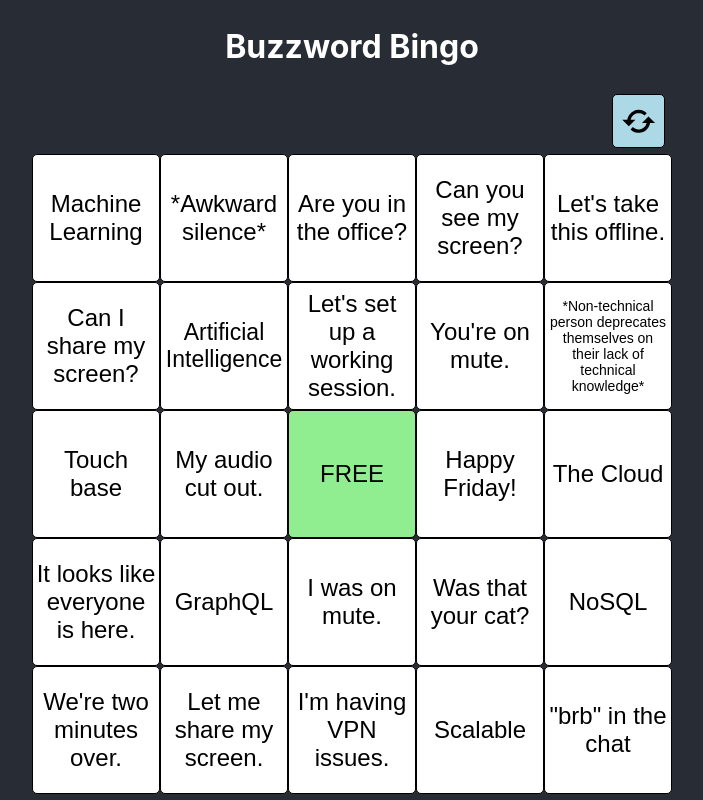
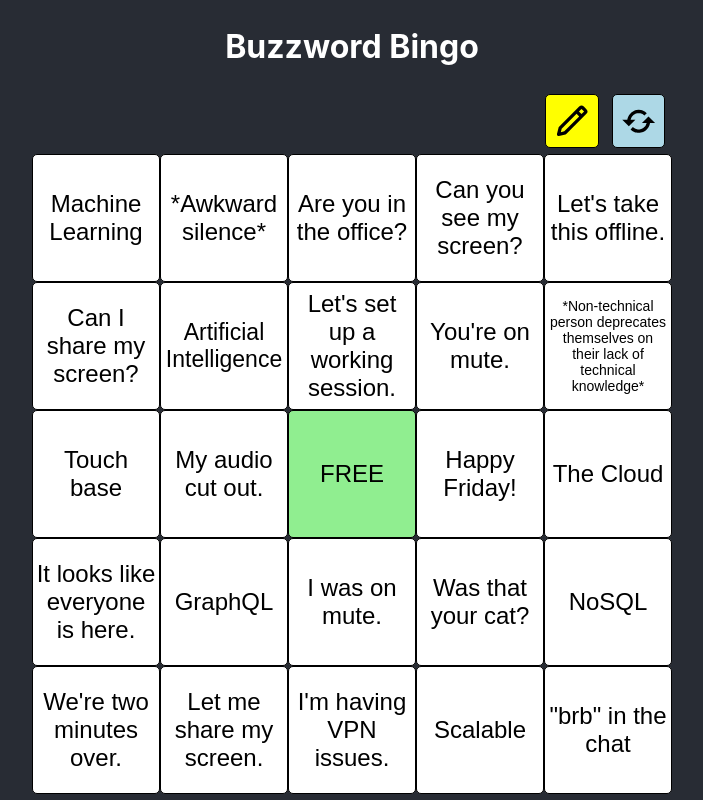
Before and after one commit to jtaavola/buzzword-bingo, a React (Create React App) app: page / in a window 1280 px wide. Shown: the whole page, without its empty margins (288-991 px from the left). Built offline with nearby package versions, Linux system fonts and the light colour scheme.

Commit message:
add edit button

```diff
--- a/src/App.js
+++ b/src/App.js
@@ -1,5 +1,5 @@
 import React, { useState } from 'react';
-import { BiRefresh } from 'react-icons/bi';
+import { BiRefresh, BiPencil } from 'react-icons/bi';
 import styled from 'styled-components';
 import { Board } from './components/Board';
 
@@ -75,6 +75,10 @@ const RefreshButton = styled(ActionButton)`
   background-color: lightblue;
 `;
 
+const EditButton = styled(ActionButton)`
+  background-color: yellow;
+`;
+
 const shuffle = (words) => {
   return words
     .map((val) => ({ val, sort: Math.random() }))
@@ -92,6 +96,9 @@ const App = () => {
     <BuzzwordBingo>
       <h1>Buzzword Bingo</h1>
       <Actions>
+        <EditButton type="button">
+          <BiPencil size={'5em'} color="black" />
+        </EditButton>
         <RefreshButton type="button">
           <BiRefresh
             size={'5em'}
```
